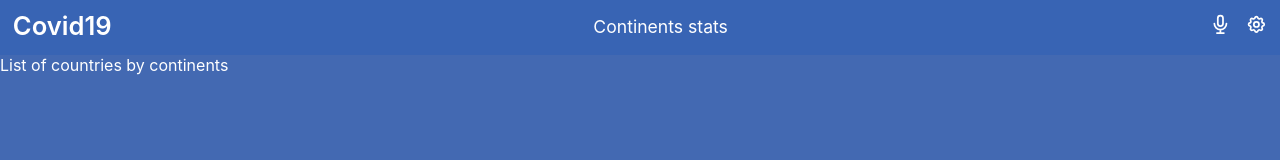
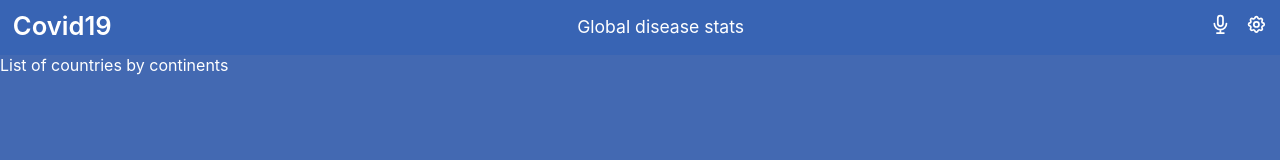
Before and after one commit to NitBravoA92/covid19-metrics-webapp, a React (Create React App) app: page / in a window 1280 px wide. Shown: the top 160 px of the page. Built offline with nearby package versions, Linux system fonts and the light colour scheme.

Commit message:
Change page title of the Home page and the whole app

```diff
--- a/public/index.html
+++ b/public/index.html
@@ -9,35 +9,11 @@
       name="description"
       content="Web site created using create-react-app"
     />
-    <link rel="apple-touch-icon" href="%PUBLIC_URL%/logo192.png" />
-    <!--
-      manifest.json provides metadata used when your web app is installed on a
-      user's mobile device or desktop. See https://developers.google.com/web/fundamentals/web-app-manifest/
-    -->
     <link rel="manifest" href="%PUBLIC_URL%/manifest.json" />
-    <!--
-      Notice the use of %PUBLIC_URL% in the tags above.
-      It will be replaced with the URL of the `public` folder during the build.
-      Only files inside the `public` folder can be referenced from the HTML.
-
-      Unlike "/favicon.ico" or "favicon.ico", "%PUBLIC_URL%/favicon.ico" will
-      work correctly both with client-side routing and a non-root public URL.
-      Learn how to configure a non-root public URL by running `npm run build`.
-    -->
-    <title>React App</title>
+    <title>Covid19 Metrics Webapp</title>
   </head>
   <body>
     <noscript>You need to enable JavaScript to run this app.</noscript>
     <div id="root"></div>
-    <!--
-      This HTML file is a template.
-      If you open it directly in the browser, you will see an empty page.
-
-      You can add webfonts, meta tags, or analytics to this file.
-      The build step will place the bundled scripts into the <body> tag.
-
-      To begin the development, run `npm start` or `yarn start`.
-      To create a production bundle, use `npm run build` or `yarn build`.
-    -->
   </body>
 </html>
--- a/src/pages/Home.jsx
+++ b/src/pages/Home.jsx
@@ -2,7 +2,7 @@ import Header from '../components/Header';
 
 const Home = () => (
   <>
-    <Header navigation={{ name: 'Covid19', url: '/', page: 'Continents stats' }} />
+    <Header navigation={{ name: 'Covid19', url: '/', page: 'Global disease stats' }} />
     <main>
       List of countries by continents
     </main>
```
Also changed, not shown: src/assets/css/header.css (line endings or trailing spaces).
